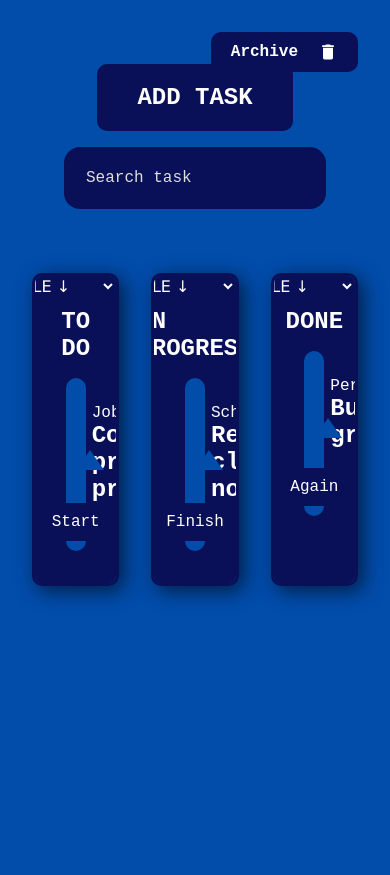
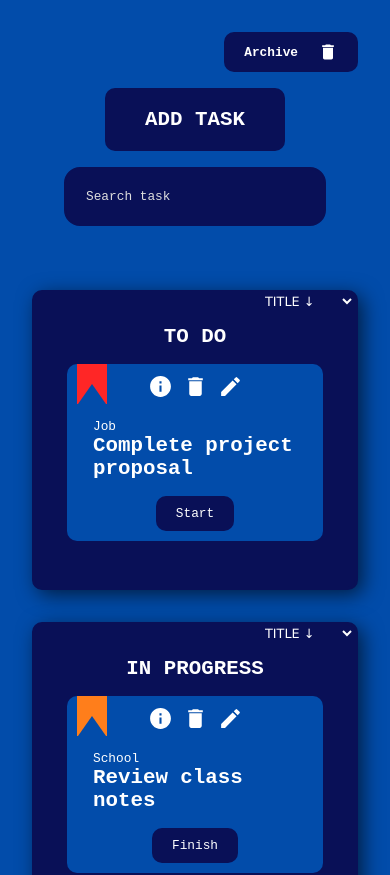
Before and after one commit to JaroslavDrozd000/TODO, a React (Vite) app: page / in a window 390 px wide. Shown: the top 875 px of the page. Before the commit the page ends 844 px from the top, so only its background shows below. Built offline with nearby package versions, Linux system fonts and the light colour scheme; data requests are answered from the project's data file.

Commit message:
responzivness

```diff
--- a/src/App.css
+++ b/src/App.css
@@ -19,3 +19,15 @@
   width: 100%;
   border: 1px solid black;
 }
+
+@media (max-width: 1240px) {
+  .app-todo-container {
+    grid-template-columns: repeat(2, 1fr);
+  }
+}
+
+@media (max-width: 959px) {
+  .app-todo-container {
+    grid-template-columns: repeat(1, 1fr);
+  }
+}
--- a/src/components/header/header.css
+++ b/src/components/header/header.css
@@ -2,6 +2,7 @@
   position: relative;
   width: 100%;
   padding: 2rem;
+  padding-top: 3.5rem;
   display: flex;
   gap: 1rem;
   flex-direction: column;
--- a/src/components/todo/todoItem.css
+++ b/src/components/todo/todoItem.css
@@ -86,3 +86,29 @@
 .todo-item-info:hover {
   color: var(--secondary);
 }
+
+@media (max-width: 599px) {
+  .todo-item-priority-indicator {
+    height: 40px;
+    position: absolute;
+    top: 10px;
+    left: 10px;
+  }
+  .todo-item-content-container {
+    flex-direction: column-reverse;
+    margin-bottom: 1rem;
+  }
+  .todo-item-action-button-container {
+    padding-right: 0;
+  }
+  .todo-item-buttons-container {
+    flex-direction: row;
+    justify-content: center;
+  }
+}
+
+@media (max-width: 350px) {
+  .todo-item-priority-indicator {
+    display: none;
+  }
+}
--- a/src/main.css
+++ b/src/main.css
@@ -60,3 +60,33 @@ body,
 .size-md {
   font-size: 0.8rem;
 }
+
+@media (max-width: 1240px) {
+  .size-xxl {
+    font-size: 1.4rem;
+  }
+  .size-xl {
+    font-size: 1.1rem;
+  }
+  .size-lg {
+    font-size: 0.9rem;
+  }
+  .size-md {
+    font-size: 0.7rem;
+  }
+}
+
+@media (max-width: 959px) {
+  .size-xxl {
+    font-size: 1.3rem;
+  }
+  .size-xl {
+    font-size: 1rem;
+  }
+  .size-lg {
+    font-size: 0.8rem;
+  }
+  .size-md {
+    font-size: 0.6rem;
+  }
+}
```
